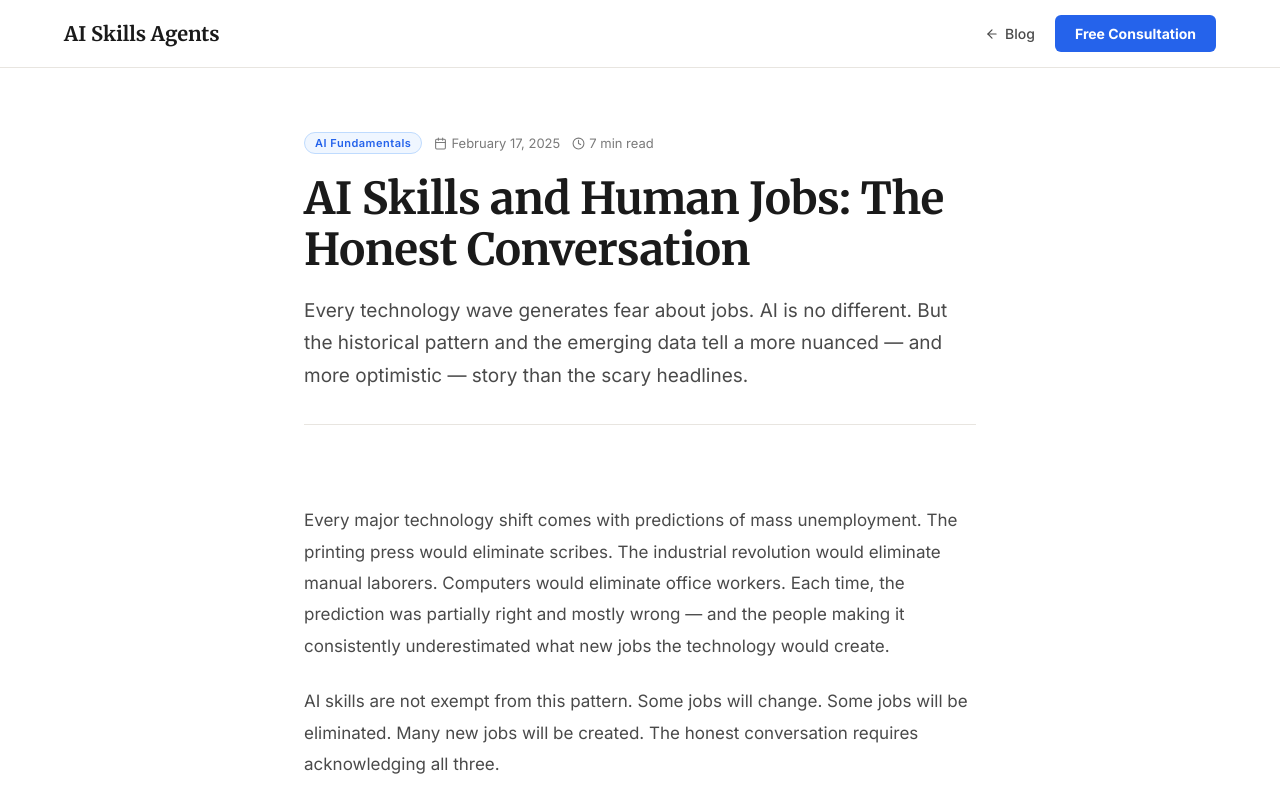
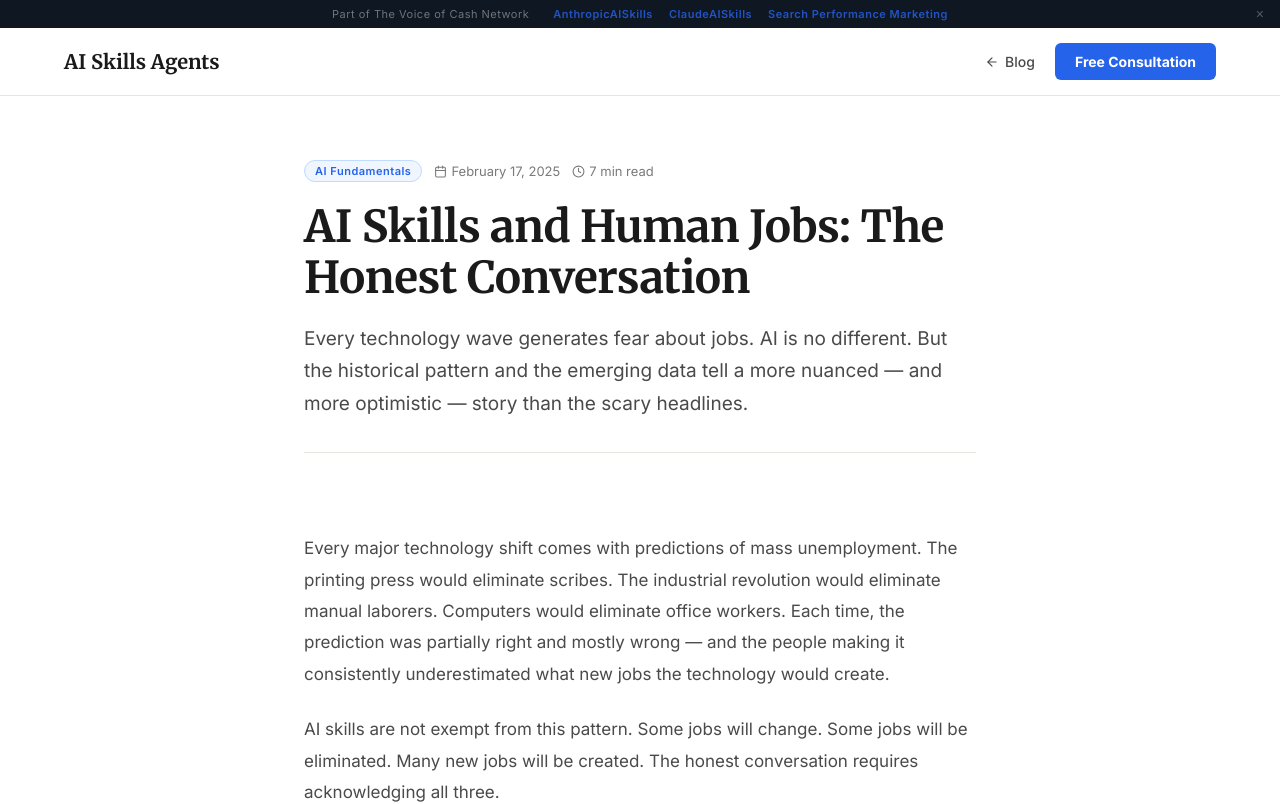
Before and after one commit to abigailleahgoldberg/aiskillsagents, a Next.js app: page /blog/ai-skills-and-human-jobs in a window 1280 px wide. Shown: the top 804 px of the page. Built offline with nearby package versions, Linux system fonts and the light colour scheme.

Commit message:
feat: internal cross-linking + network footer

```diff
--- a/app/blog/[slug]/page.tsx
+++ b/app/blog/[slug]/page.tsx
@@ -242,6 +242,18 @@ export default async function BlogPostPage({ params }: { params: Promise<{ slug:
         </section>
       )}
 
+      {/* AI Network Footer Section */}
+      <section style={{ padding: "32px 5vw", maxWidth: 800, margin: "0 auto 0" }}>
+        <div style={{ background: BG_WARM, border: `1px solid ${BORDER}`, borderRadius: 10, padding: "24px" }}>
+          <div style={{ fontSize: 11, fontWeight: 700, color: BLUE, letterSpacing: "1px", textTransform: "uppercase", marginBottom: 14 }}>AI Network</div>
+          <div style={{ display: "flex", flexDirection: "column", gap: 10 }}>
+            <a href="https://claudeaiskills.com" style={{ color: BLUE, textDecoration: "none", fontSize: 14 }}><strong>ClaudeAISkills.com</strong> — Build Claude skills and prompt frameworks for your specific business workflows</a>
+            <a href="https://anthropicaiskills.com" style={{ color: BLUE, textDecoration: "none", fontSize: 14 }}><strong>AnthropicAISkills.com</strong> — Anthropic deep dives: model capabilities, API guides, and enterprise AI strategy</a>
+            <a href="https://searchperformancemarketing.com" style={{ color: BLUE, textDecoration: "none", fontSize: 14 }}><strong>SearchPerformanceMarketing.com</strong> — AI-powered SEO and digital marketing systems that drive measurable results</a>
+          </div>
+        </div>
+      </section>
+
       {/* Footer */}
       <footer style={{ background: BG_WARM, borderTop: `1px solid ${BORDER}`, padding: "28px 5vw", display: "flex", justifyContent: "space-between", flexWrap: "wrap", gap: 16, fontSize: 13, color: TEXT_MUTED }}>
         <a href="/" style={{ fontFamily: "var(--font-merriweather), serif", fontWeight: 700, fontSize: 16, color: TEXT, textDecoration: "none" }}>AI Skills Agents</a>
--- a/app/layout.tsx
+++ b/app/layout.tsx
@@ -1,6 +1,7 @@
 import type { Metadata } from 'next';
 import { Merriweather, Inter } from 'next/font/google';
 import './globals.css';
+import NetworkBar from '../components/NetworkBar';
 
 const merriweather = Merriweather({
   weight: ['400', '700'],
@@ -53,7 +54,7 @@ export default function RootLayout({ children }: { children: React.ReactNode })
         <meta property="og:image:type" content="image/png" />
         <meta name="facebook-domain-verification" content="" />
       </head>
-      <body style={{ fontFamily: 'var(--font-inter), system-ui, sans-serif' }}>{children}</body>
+      <body style={{ fontFamily: 'var(--font-inter), system-ui, sans-serif' }}><NetworkBar />{children}</body>
     </html>
   );
 }
--- /dev/null
+++ b/components/NetworkBar.tsx
@@ -0,0 +1,82 @@
+"use client";
+
+import { useState, useEffect } from "react";
+
+const LINKS = [
+  { label: "AnthropicAISkills", href: "https://anthropicaiskills.com" },
+  { label: "ClaudeAISkills", href: "https://claudeaiskills.com" },
+  { label: "Search Performance Marketing", href: "https://searchperformancemarketing.com" },
+];
+
+export default function NetworkBar() {
+  const [dismissed, setDismissed] = useState(true);
+
+  useEffect(() => {
+    const val = localStorage.getItem("aiskills-network-bar-dismissed");
+    if (val !== "1") setDismissed(false);
+  }, []);
+
+  const dismiss = () => {
+    localStorage.setItem("aiskills-network-bar-dismissed", "1");
+    setDismissed(true);
+  };
+
+  if (dismissed) return null;
+
+  return (
+    <div style={{
+      background: "#0F1723",
+      height: 28,
+      display: "flex",
+      alignItems: "center",
+      justifyContent: "center",
+      gap: 24,
+      position: "relative",
+      fontSize: 11,
+      letterSpacing: "0.5px",
+      fontFamily: "var(--font-inter), system-ui, sans-serif",
+    }}>
+      <span style={{ color: "rgba(255,255,255,0.4)", whiteSpace: "nowrap" }}>
+        Part of The Voice of Cash Network
+      </span>
+      <div style={{ display: "flex", gap: 16, alignItems: "center" }}>
+        {LINKS.map((l) => (
+          <a
+            key={l.label}
+            href={l.href}
+            target="_blank"
+            rel="noopener noreferrer"
+            style={{
+              color: "rgba(37,99,235,0.8)",
+              textDecoration: "none",
+              fontSize: 11,
+              fontWeight: 600,
+              transition: "color 0.2s",
+            }}
+            onMouseEnter={e => (e.currentTarget.style.color = "#2563EB")}
+            onMouseLeave={e => (e.currentTarget.style.color = "rgba(37,99,235,0.8)")}
+          >
+            {l.label}
+          </a>
+        ))}
+      </div>
+      <button
+        onClick={dismiss}
+        aria-label="Dismiss network bar"
+        style={{
+          position: "absolute",
+          right: 12,
+          background: "none",
+          border: "none",
+          color: "rgba(255,255,255,0.3)",
+          cursor: "pointer",
+          fontSize: 14,
+          lineHeight: 1,
+          padding: "0 4px",
+        }}
+      >
+        &times;
+      </button>
+    </div>
+  );
+}
```
Also changed, not shown: app/page.tsx (+6 -5 lines).
